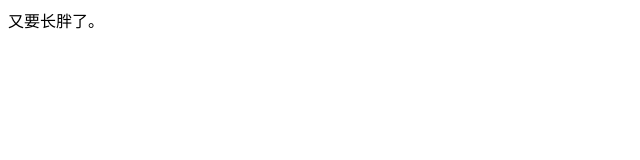
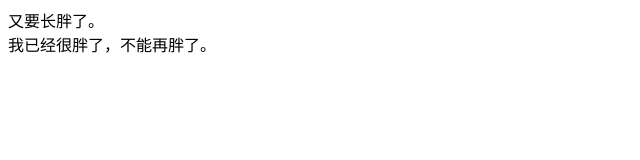
Before and after one commit to ZhouYanZ/-, a plain HTML site: page index.html in a window 1280 px wide. Shown: the whole page, without its empty margins (0-640 px from the left). Drawn offline with Linux system fonts and the light colour scheme.

Commit message:
我又添加一行字。

```diff
--- a/index.html
+++ b/index.html
@@ -1 +1,3 @@
 <div>又要长胖了。</div>
+
+<div>我已经很胖了，不能再胖了。</div>
```
